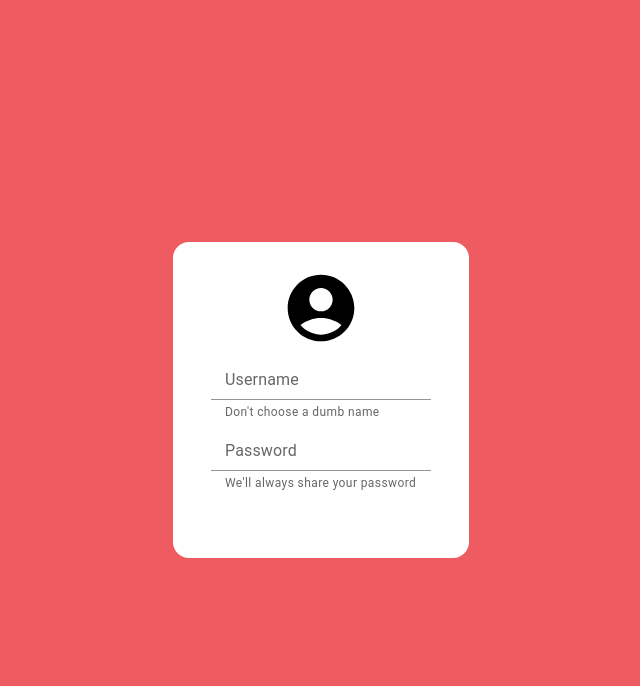
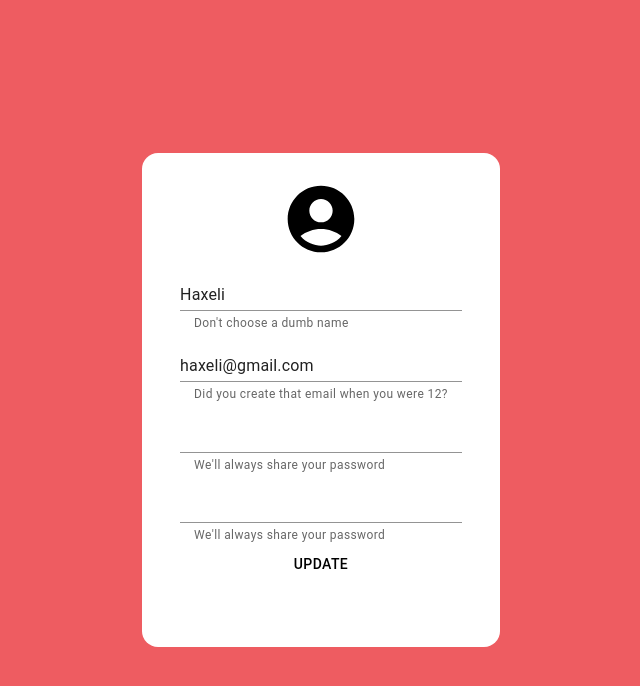
Before and after one commit to AnteroKorvala/vinyl-shop-project, a React (Create React App) app: page /profile in a window 1280 px wide. Shown: the top 686 px of the page, without its empty margins (319-959 px from the left). Built offline with nearby package versions, Linux system fonts and the light colour scheme.

Commit message:
Created profile

```diff
--- a/src/components/Profile.js
+++ b/src/components/Profile.js
@@ -1,25 +1,81 @@
-import { FormControl, FormHelperText, InputLabel, Input } from '@mui/material'
-import React from 'react'
+import { FormControl, FormHelperText, InputLabel, Input, Button } from '@mui/material'
+import React, {useState} from 'react'
 import './Profile.css'
 import AccountCircleIcon from "@mui/icons-material/AccountCircle"
 
 function Profile() {
+  const [username, setUsername] = useState("Haxeli")
+  const [email, setEmail] = useState("haxeli@gmail.com")
+  const [password, setPassword] = useState("")
+  const [confirmPassword, setConfirmPassword] = useState("")
+  const [image, setImage] = useState()
+
+  function UpdateProfile({username, email, password}) {
+    console.log('update')
+  }
+
+  const submitHandler = (e) => {
+    e.preventDefault()
+    UpdateProfile({username, email, password})
+  }
+
   return (
     <div className='profile-container'>
       <div className='form-profile'>
         <div className='form-profile-icon'>
-          <AccountCircleIcon sx={{fontSize: "5em"}} />
+          {!image && <AccountCircleIcon sx={{fontSize: "5em"}} />}
         </div>
         <FormControl className='form-item'>
-          <InputLabel htmlFor='username'>Username</InputLabel>
-          <Input id="username" aria-describedby="username-helper" />
+          <InputLabel htmlFor='username'></InputLabel>
+          <Input
+            id="username"
+            type='username'
+            aria-describedby="username-helper"
+            value={username}
+            onChange={(e) => setUsername(e.target.value)}
+          />
           <FormHelperText id="username-helper">Don't choose a dumb name</FormHelperText>
         </FormControl>
         <FormControl className='form-item'>
-          <InputLabel htmlFor='password'>Password</InputLabel>
-          <Input id="password" aria-describedby="password-helper" />
+          <InputLabel htmlFor='email'></InputLabel>
+          <Input
+            id="email"
+            type='email'
+            aria-describedby="email-helper"
+            value={email}
+            onChange={(e) => setEmail(e.target.value)}
+          />
+          <FormHelperText id="email-helper">Did you create that email when you were 12?</FormHelperText>
+        </FormControl>
+        <FormControl className='form-item'>
+          <InputLabel htmlFor='password'></InputLabel>
+          <Input
+            id="password"
+            type='password'
+            placeholder="Password"
+            aria-describedby="password-helper"
+            onChange={(e) => setPassword(e.target.value)}
+          />
           <FormHelperText id="password-helper">We'll always share your password</FormHelperText>
         </FormControl>
+        <FormControl className='form-item'>
+          <InputLabel htmlFor='password'></InputLabel>
+          <Input
+            id="password"
+            type='password'
+            placeholder="Confirm password"
+            aria-describedby="password-helper"
+            onChange={(e) => setConfirmPassword(e.target.value)}
+          />
+          <FormHelperText id="password-helper">We'll always share your password</FormHelperText>
+        </FormControl>
+        <Button
+          variant='primary'
+          type='submit'
+          onClick={submitHandler}
+        >
+          Update
+        </Button>
       </div>
     </div>
   )
```
